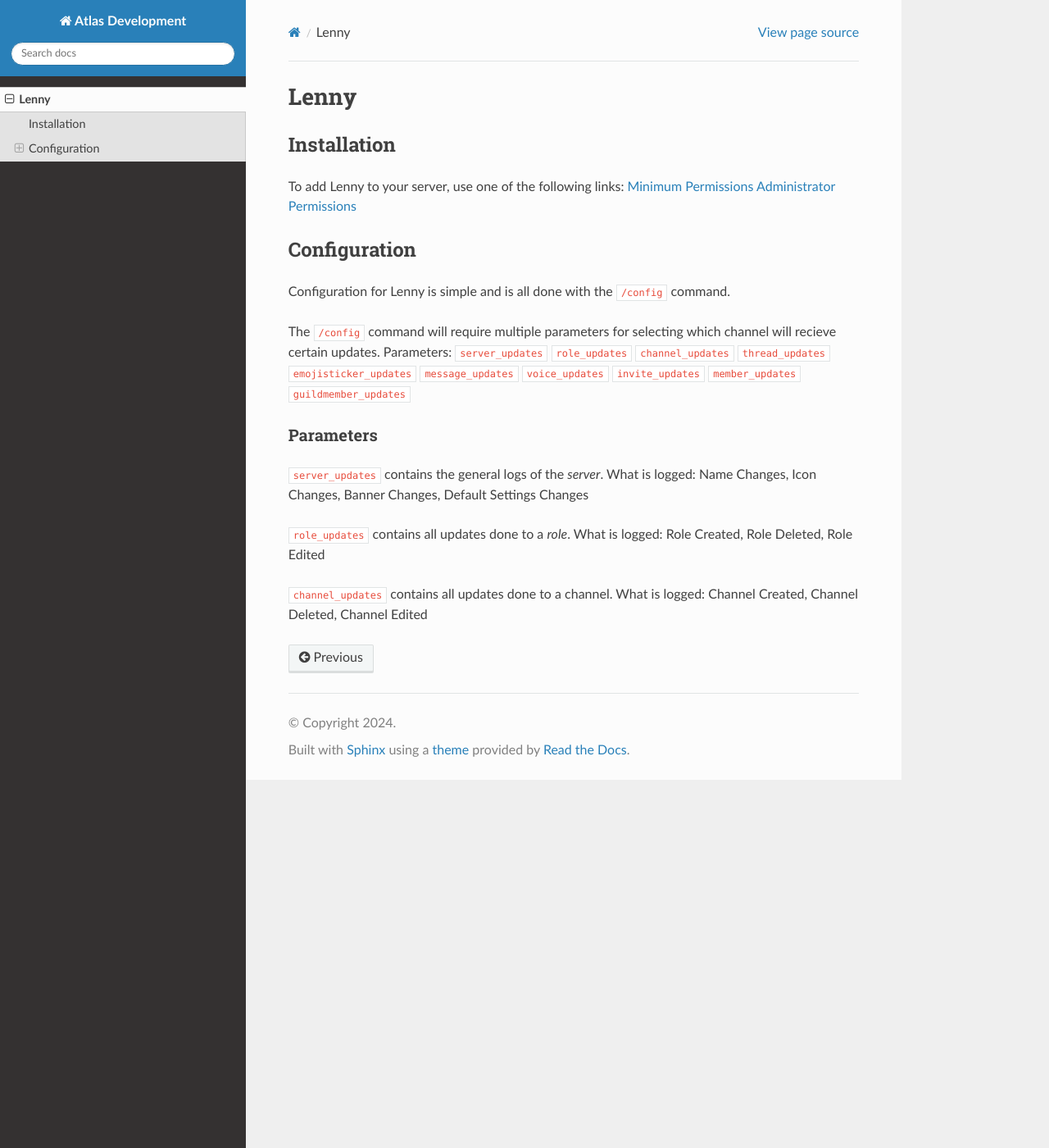
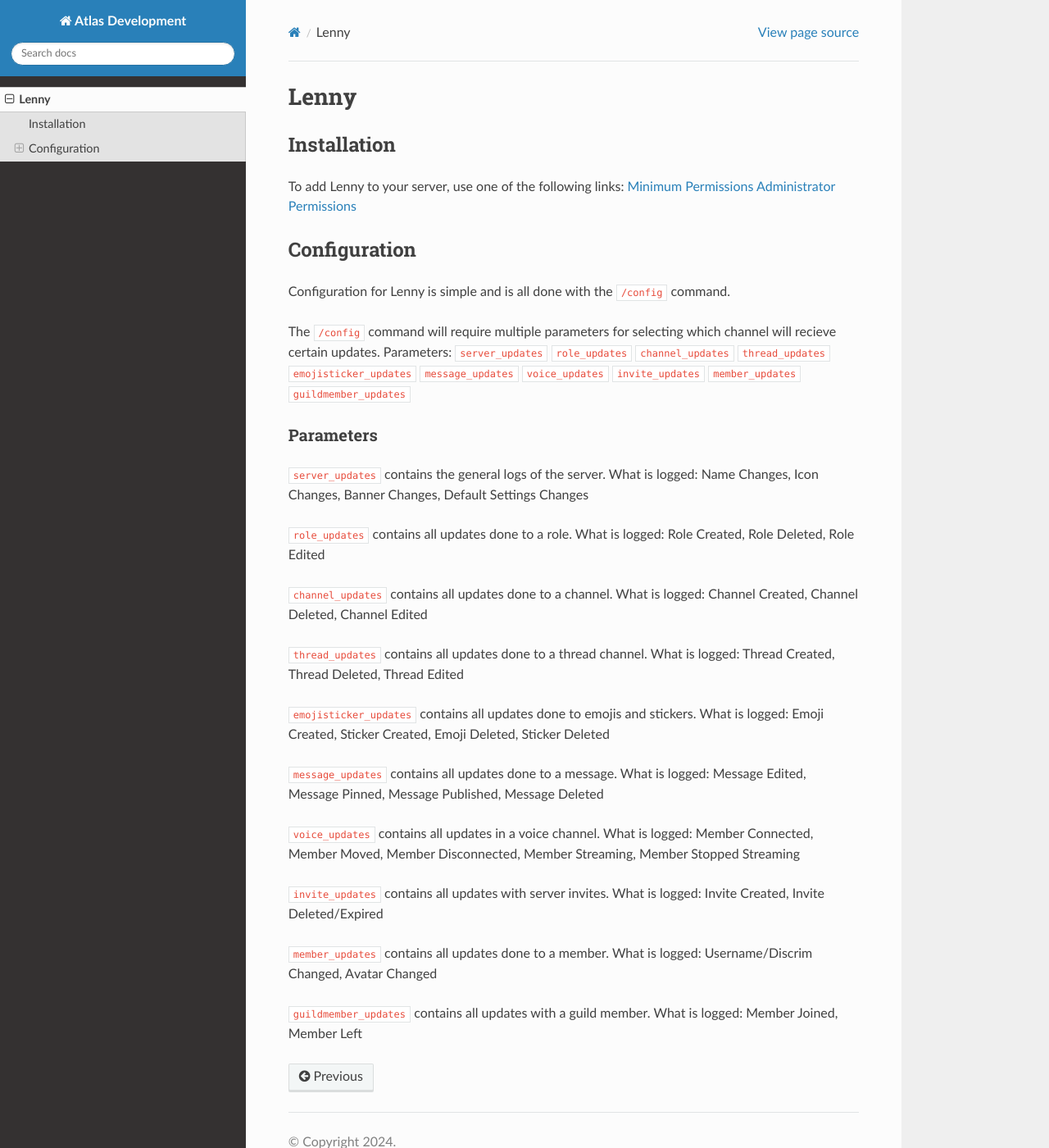
Before and after one commit to madebyatlas/docs, a Sphinx documentation site: the page built from docs/source/lenny.rst, in a window 1280 px wide and 1400 px high. Shown: the whole window at 82% size. Built offline with Sphinx 7.4.7 and the Read the Docs theme 3.1.0, drawn with Linux system fonts in a browser that asks for light colours.

Commit message:
Update lenny.rst

```diff
--- a/docs/source/lenny.rst
+++ b/docs/source/lenny.rst
@@ -23,11 +26,32 @@ Parameters: ``server_updates`` ``role_updates`` ``channel_updates`` ``thread_upd
 Parameters
 ----------
 
-``server_updates`` contains the general logs of the `server`.
+``server_updates`` contains the general logs of the server.
 What is logged: Name Changes, Icon Changes, Banner Changes, Default Settings Changes
 
-``role_updates`` contains all updates done to a `role`.
+``role_updates`` contains all updates done to a role.
 What is logged: Role Created, Role Deleted, Role Edited
 
 ``channel_updates`` contains all updates done to a channel.
 What is logged: Channel Created, Channel Deleted, Channel Edited
+
+``thread_updates`` contains all updates done to a thread channel.
+What is logged: Thread Created, Thread Deleted, Thread Edited
+
+``emojisticker_updates`` contains all updates done to emojis and stickers.
+What is logged: Emoji Created, Sticker Created, Emoji Deleted, Sticker Deleted
+
+``message_updates`` contains all updates done to a message.
+What is logged: Message Edited, Message Pinned, Message Published, Message Deleted
+
+``voice_updates`` contains all updates in a voice channel.
+What is logged: Member Connected, Member Moved, Member Disconnected, Member Streaming, Member Stopped Streaming
+
+``invite_updates`` contains all updates with server invites.
+What is logged: Invite Created, Invite Deleted/Expired
+
+``member_updates`` contains all updates done to a member.
+What is logged: Username/Discrim Changed, Avatar Changed
+
+``guildmember_updates`` contains all updates with a guild member.
+What is logged: Member Joined, Member Left
```
Also changed, not shown: other parts of docs/source/lenny.rst (+3 -0 lines).
